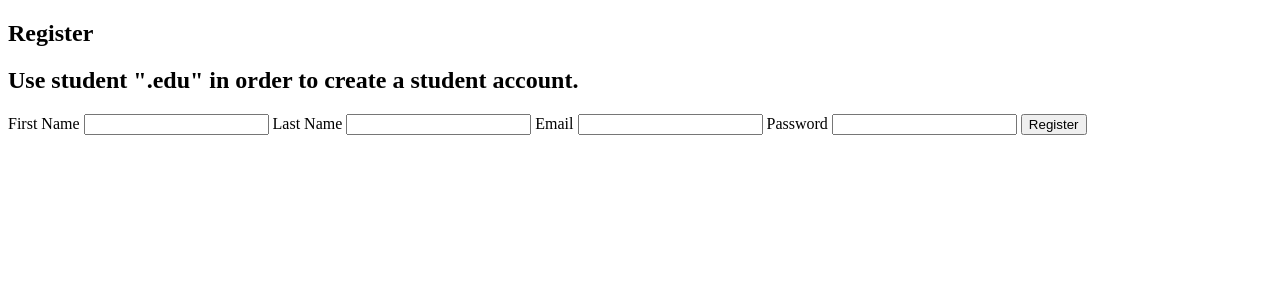
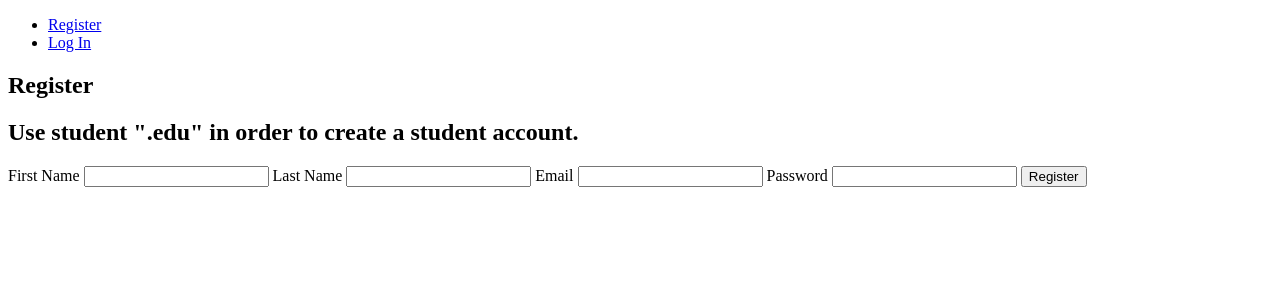
Before and after one commit to FISHackathon2020/Stabilizers, a Python web app: template project/templates/auth/register.html in a window 1280 px wide. Shown: the top 300 px of the page. Run offline with Jinja, Linux system fonts and the light colour scheme; the template is opened without the code that fills it, so the values that code supplies are empty.

Commit message:
updates to base.html

```diff
--- a/project/templates/base.html
+++ b/project/templates/base.html
@@ -2,6 +2,16 @@
 <title>{% block title %}{% endblock %}</title>
 <link rel="stylesheet" href="{{ url_for('static', filename='style.css') }}">
 <nav>
+  <ul>
+    {% if g.user %}
+      <li><a href="/">Home</a></li>
+      <li><a href="/{{ g.user['id'] }}/portfolio">Portfolio</a></li>
+      <li><a href="{{ url_for('auth.logout') }}">Log Out</a></li>
+    {% else %}
+      <li><a href="{{ url_for('auth.register') }}">Register</a></li>
+      <li><a href="{{ url_for('auth.login') }}">Log In</a></li>
+    {% endif %}
+  </ul>
 </nav>
 <section class="content">
     <header>
--- a/project/templates/social/feed.html
+++ b/project/templates/social/feed.html
@@ -12,9 +12,6 @@
             <h1>{{ post['title'] }}</h1>
             <div class="about">by {{ post['name'] }} on {{ post['created'].strftime('%Y-%m-%d') }}</div>
           </div>
-          {% if g.user['id'] == post['author_id'] %}
-            <a class="action" href="{{ url_for('blog.update', id=post['id'] ) }}">Edit</a>
-          {% endif %}
         </header>
         <p class="body">{{ post['body'] }}</p>
     </article>
--- a/project/templates/social/portfolio.html
+++ b/project/templates/social/portfolio.html
@@ -32,5 +32,6 @@
   </div>
 
   <div class="right">
+
   </div>
 {% endblock %}
```
Also changed, not shown: 3 other files.
